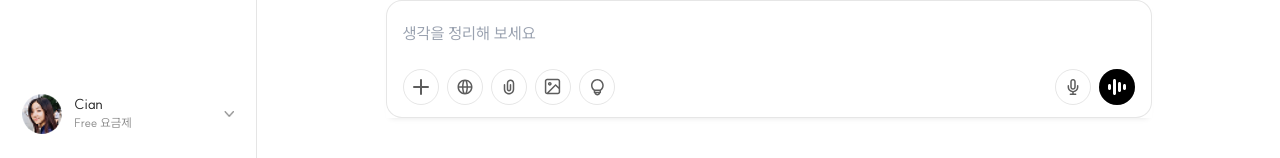
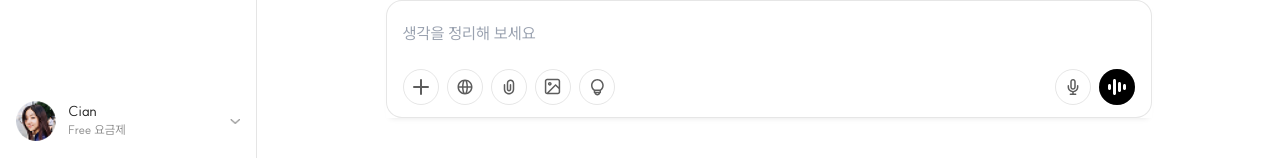
Before and after one commit to mwHyung/k-ai, a Next.js app: page /pc/chat in a window 1280 px wide. Shown: the part 642-800 px from the top of the page. Built offline with nearby package versions, Linux system fonts and the light colour scheme.

Commit message:
체험관 수정

```diff
--- a/app/pc/chat/page.tsx
+++ b/app/pc/chat/page.tsx
@@ -124,10 +124,15 @@ export default function ChatPage() {
           </nav>
         </div>
         {/* 하단 프로필 */}
-        <div className="px-4 py-3">
-          <div className="flex items-center gap-3 mt-auto px-1.5 py-3">
-            <Image src={USER.avatar} alt="프로필" width={40} height={40} className="rounded-full" />
-            <div className="flex items-center justify-between w-full flex-1">
+        <div className="flex px-4 py-3 overflow-hidden">
+          <div className="flex flex-1 basis-[224px] shrink-0 items-center gap-3 mt-auto py-3 px-0">
+            <Image src={USER.avatar} alt="프로필" width={40} height={40} className="rounded-full shrink-0" />
+
+            <div
+              className={`flex shrink-0 items-center justify-between w-full flex-1 transition-all ${
+                sidebarOpen ? "opacity-100 duration-300 delay-300" : "opacity-0 duration-75 delay-0"
+              }`}
+            >
               <div>
                 <div className="text-sm leading-[1.28] text-[#1c1c1c]">{USER.name}</div>
                 <div className="text-xs text-[#8f8f8f] leading-[1.5]">{USER.plan}</div>
```
